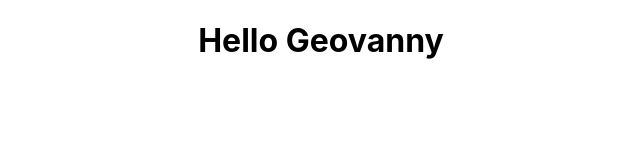
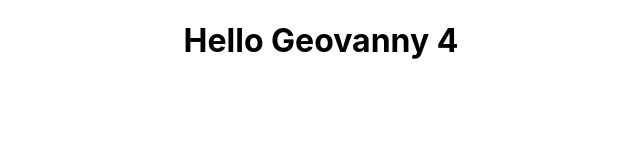
Before and after one commit to Ribeiro/ReactCrashCourse, a React (Create React App) app in the folder react-demo/: page / in a window 1280 px wide. Shown: the top 160 px of the page, without its empty margins (319-959 px from the left). Built offline with nearby package versions, Linux system fonts and the light colour scheme.

Commit message:
using jsx to do calculation and interpolate result within h1 tag

```diff
--- a/react-demo/src/components/Greet.js
+++ b/react-demo/src/components/Greet.js
@@ -1,3 +1,3 @@
 export const Greet = () => {
-    return <h1>Hello Geovanny</h1>
+    return <h1>Hello Geovanny {2 * 2}</h1>
 }
```
